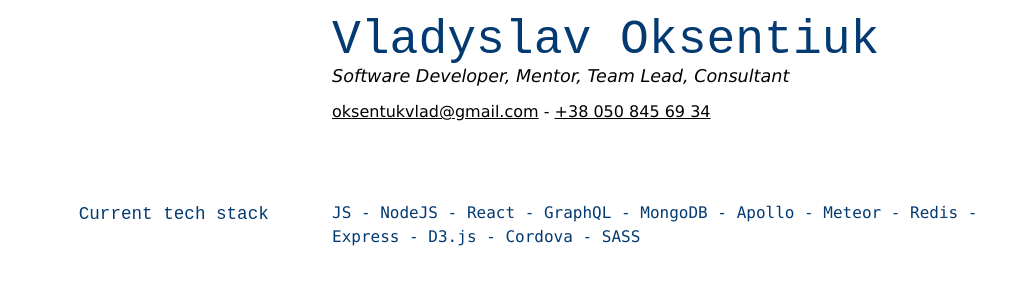
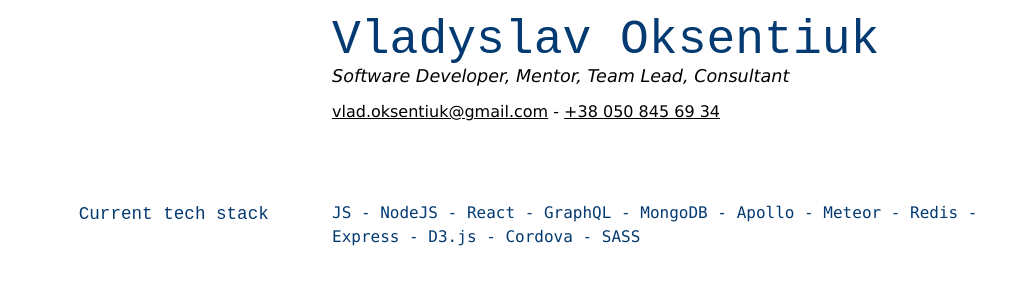
Before and after one commit to OksentukVlad/resume, a Jekyll site: the page built from index.md, in a window 1280 px wide and 900 px high. Shown: the top 294 px of the window, without its empty margins (0-1034 px from the left). Built offline with Jekyll 4.4.1, drawn with Linux system fonts in a browser that asks for light colours.

Commit message:
Update email for work

```diff
--- a/index.md
+++ b/index.md
@@ -5,7 +5,7 @@ title: Vlad Oksentiuk CV
 # Vladyslav Oksentiuk
 Software Developer, Mentor, Team Lead, Consultant
 
-<a href="mailto:oksentukvlad@gmail.com">oksentukvlad@gmail.com</a> - <a href="tel:380508456934">+38 050 845 69 34</a>
+<a href="mailto:vlad.oksentiuk@gmail.com">vlad.oksentiuk@gmail.com</a> - <a href="tel:380508456934">+38 050 845 69 34</a>
 
 ## Current tech stack
 
```
